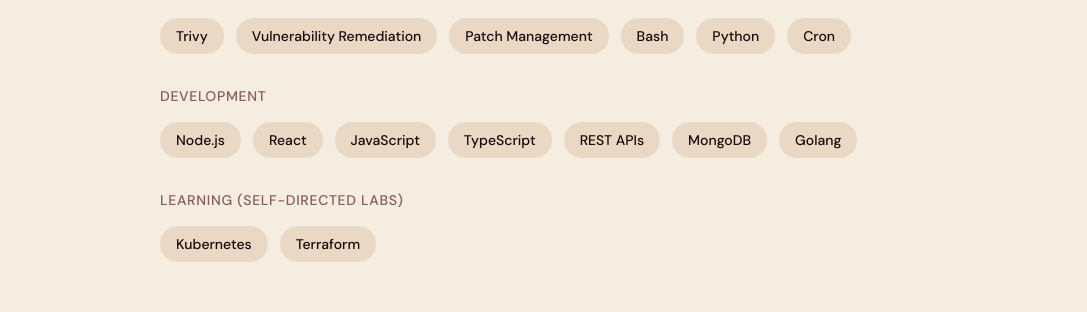
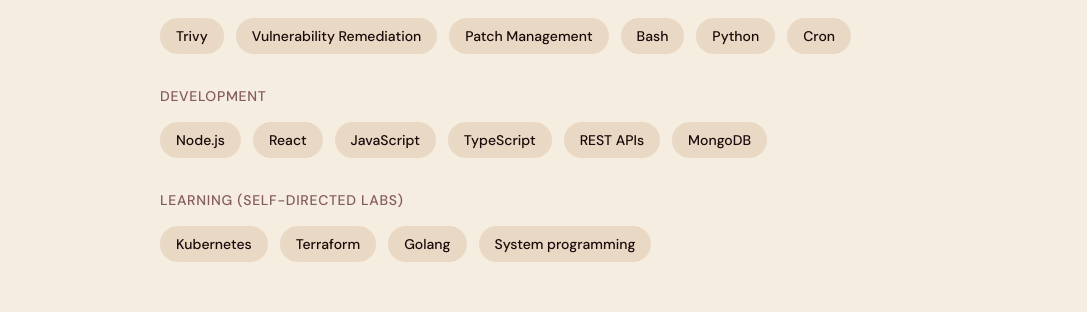
Before and after one commit to sinhaniik/portfolio, a React (Vite) app: page / in a window 1280 px wide. Shown: the part 1342-1654 px from the top of the page, without its empty margins (96-1183 px from the left). Built offline with nearby package versions, Linux system fonts and the light colour scheme; no server answers.

Commit message:
feat(about): add Golang and system programming labs
Golang left the Development group so it is listed once, under learning.

```diff
--- a/src/data/skills.ts
+++ b/src/data/skills.ts
@@ -44,11 +44,10 @@
       "TypeScript",
       "REST APIs",
       "MongoDB",
-      "Golang",
     ],
   },
   {
     label: "Learning (self-directed labs)",
-    skills: ["Kubernetes", "Terraform"],
+    skills: ["Kubernetes", "Terraform", "Golang", "System programming"],
   },
 ];
--- a/src/pages/About.tsx
+++ b/src/pages/About.tsx
@@ -7,6 +7,8 @@
 const learningItems = [
   { topic: "Kubernetes", status: "in-progress" },
   { topic: "Terraform", status: "in-progress" },
+  { topic: "Golang", status: "in-progress" },
+  { topic: "System programming", status: "in-progress" },
 ];
 
 const AboutPage: React.FC = () => {
@@ -39,7 +41,7 @@
                 At OneZippy.ai the job was infrastructure on client-provided servers: Linux/RHEL, Docker, Nginx, Trivy, and a 14-day patch cycle. Feb 2024 – Apr 2026.
               </p>
               <p>
-                I am learning Kubernetes and Terraform in public, in self-directed labs.
+                I am learning Kubernetes, Terraform, Golang, and system programming in public, in self-directed labs.
               </p>
               <p>
                 Open to DevOps, SRE and Cloud Engineer roles. India remote or relocation abroad.
@@ -91,7 +93,7 @@
               </svg>
               <h3 className="text-xl font-medium text-primary">What I'm learning</h3>
               <p className="text-base text-text-muted leading-relaxed">
-                Kubernetes and Terraform, in public labs. Not part of the paid work.
+                Kubernetes, Terraform, Golang, and system programming, in public labs. Not part of the paid work.
               </p>
             </div>
           </div>
@@ -187,7 +189,7 @@
           Learning (self-directed labs)
         </h2>
         <p className="text-base text-text-muted mb-12">
-          Kubernetes and Terraform. Public labs, separate from the job.
+          Kubernetes, Terraform, Golang, and system programming. Public labs, separate from the job.
         </p>
 
         <div className="grid grid-cols-1 sm:grid-cols-2 md:grid-cols-3 gap-6">
```
